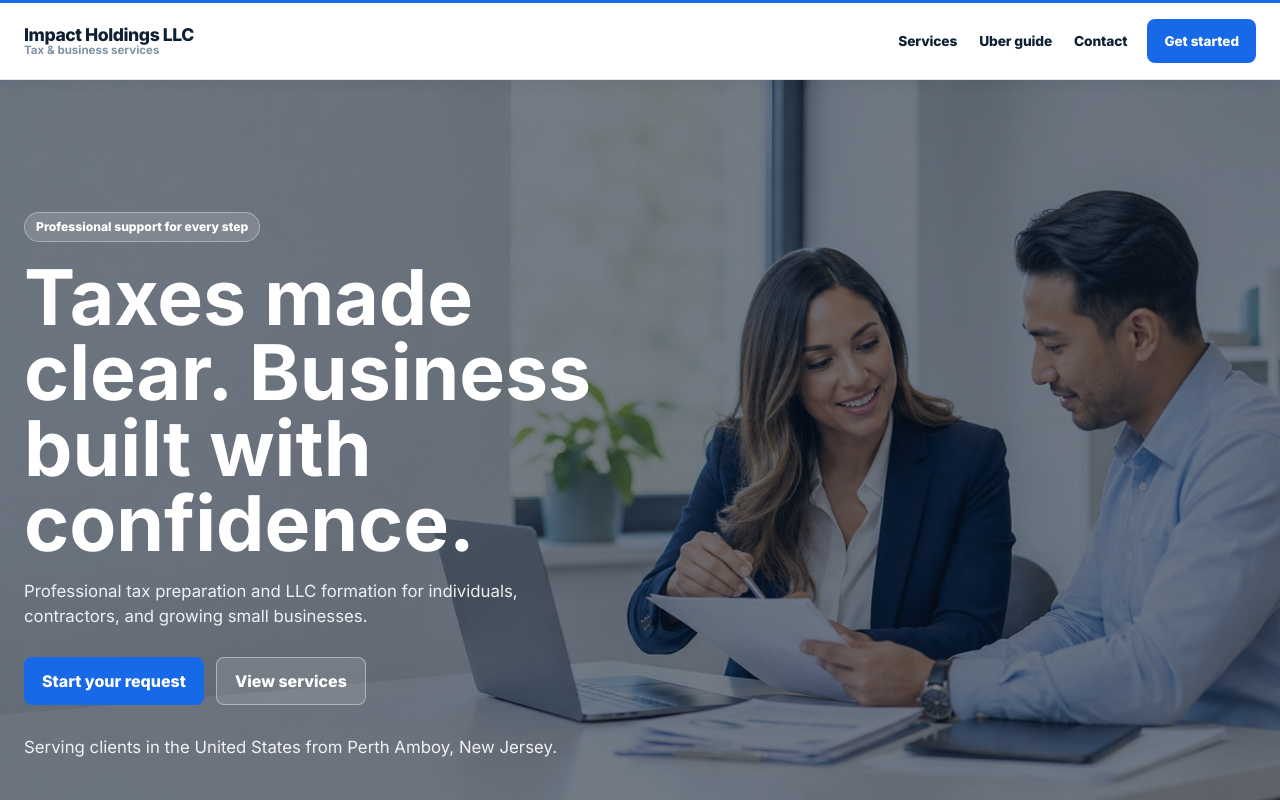
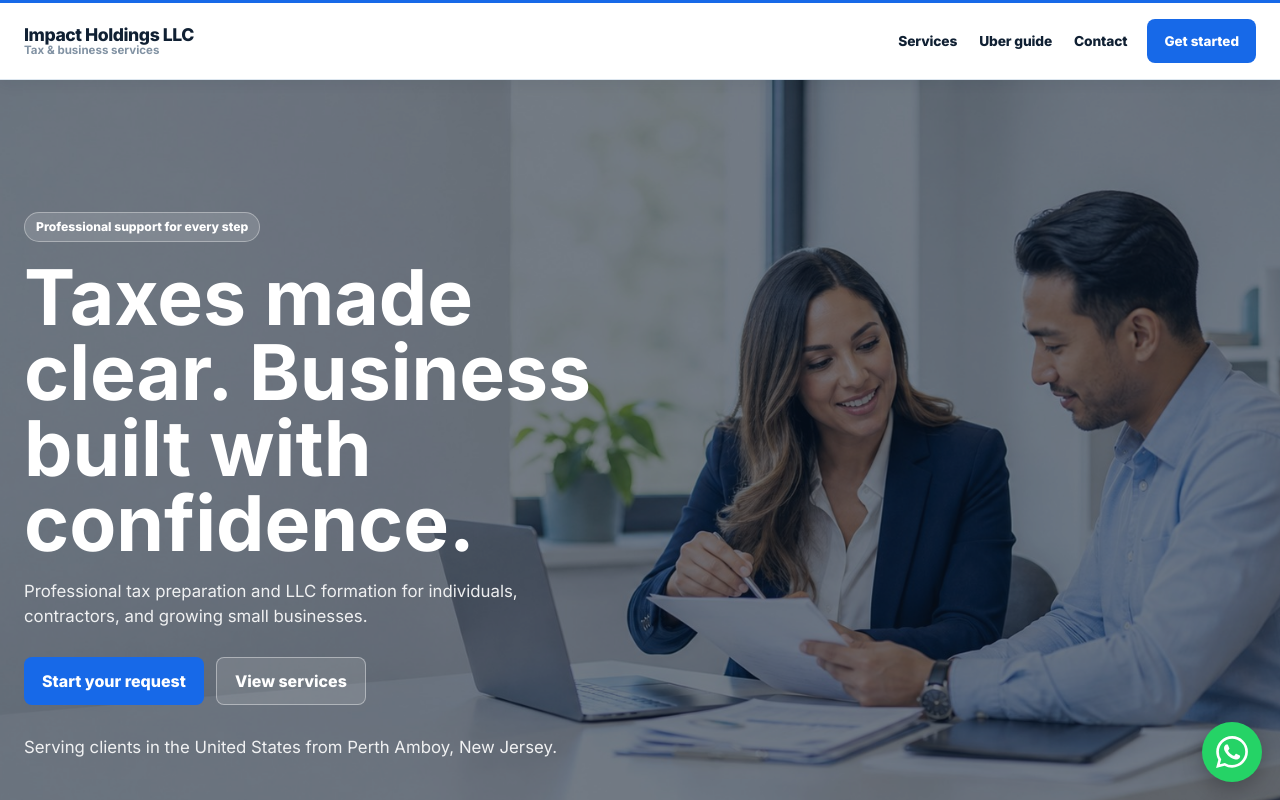
Before and after one commit to impactlabsglobal/impact-holdings-website, a plain HTML site: page index.html in a window 1280 px wide. Shown: the top 800 px of the page. Drawn offline with Linux system fonts and the light colour scheme; a script that the page names is missing.

Commit message:
Add floating WhatsApp button: wa.me link with prefilled message

```diff
--- a/index.html
+++ b/index.html
@@ -438,6 +438,9 @@
     .footer-bottom{display:flex;justify-content:space-between;align-items:center;gap:12px;flex-wrap:wrap;margin-top:0;padding:20px 0 24px;border-top:1px solid #dbe3ec;font-size:.78rem;color:#64748b}
     .footer-brand-mark{font-size:1.05rem;font-weight:900;color:#0f172a;letter-spacing:-.02em}
     .footer-brand-mark:before{content:'';display:inline-block;width:22px;height:3px;background:#f2b72b;border-radius:2px;margin-right:8px;vertical-align:middle}
+    .whatsapp-float{position:fixed;right:18px;bottom:18px;z-index:9999;display:flex;align-items:center;justify-content:center;width:60px;height:60px;border-radius:50%;background:#25d366;color:#fff;box-shadow:0 6px 20px rgba(0,0,0,.25);text-decoration:none;transition:transform .15s ease,box-shadow .15s ease}
+    .whatsapp-float:hover{transform:scale(1.07);box-shadow:0 8px 26px rgba(0,0,0,.32)}
+    .whatsapp-float svg{width:32px;height:32px}
     /* Uber deactivation guide section */
     .uber-section{background:#f7fafc}
     .uber-kicker{color:var(--blue);font-weight:800;letter-spacing:.08em;text-transform:uppercase;font-size:.78rem;margin-bottom:10px}
@@ -684,5 +687,6 @@
 
     (function(){var menu=document.getElementById('mobileMenu'),close=document.getElementById('menuClose');if(!menu)return;if(close)close.addEventListener('click',function(){menu.open=false});menu.querySelectorAll('a').forEach(function(link){link.addEventListener('click',function(){menu.open=false})});document.addEventListener('keydown',function(event){if(event.key==='Escape')menu.open=false});document.addEventListener('click',function(event){if(menu.open&&!menu.contains(event.target))menu.open=false})}());
 </script>
+  <a class="whatsapp-float" href="https://wa.me/19086612313?text=Hola%2C%20quiero%20informaci%C3%B3n%20sobre%20Impact%20Holdings." target="_blank" rel="noopener noreferrer" aria-label="Escríbenos por WhatsApp"><svg viewBox="0 0 24 24" fill="currentColor" aria-hidden="true"><path d="M17.472 14.382c-.297-.149-1.758-.867-2.03-.967-.273-.099-.471-.148-.67.15-.197.297-.767.966-.94 1.164-.173.199-.347.223-.644.075-.297-.15-1.255-.463-2.39-1.475-.883-.788-1.48-1.761-1.653-2.059-.173-.297-.018-.458.13-.606.134-.133.298-.347.446-.52.149-.174.198-.298.298-.497.099-.198.05-.371-.025-.52-.075-.149-.669-1.612-.916-2.207-.242-.579-.487-.5-.669-.51-.173-.008-.371-.01-.57-.01-.198 0-.52.074-.792.372-.272.297-1.04 1.016-1.04 2.479 0 1.462 1.065 2.875 1.213 3.074.149.198 2.096 3.2 5.077 4.487.709.306 1.262.489 1.694.625.712.227 1.36.195 1.871.118.571-.085 1.758-.719 2.006-1.413.248-.694.248-1.289.173-1.413-.074-.124-.272-.198-.57-.347m-5.421 7.403h-.004a9.87 9.87 0 01-5.031-1.378l-.361-.214-3.741.982.998-3.648-.235-.374a9.86 9.86 0 01-1.51-5.26c.001-5.45 4.436-9.884 9.888-9.884 2.64 0 5.122 1.03 6.988 2.898a9.825 9.825 0 012.893 6.994c-.003 5.45-4.437 9.884-9.885 9.884m8.413-18.297A11.815 11.815 0 0012.05 0C5.495 0 .16 5.335.157 11.892c0 2.096.547 4.142 1.588 5.945L.057 24l6.305-1.654a11.882 11.882 0 005.683 1.448h.005c6.554 0 11.89-5.335 11.893-11.893a11.821 11.821 0 00-3.48-8.413z"/></svg></a>
 </body>
 </html>
```
Also changed, not shown: uber.html (+4 -0 lines).
